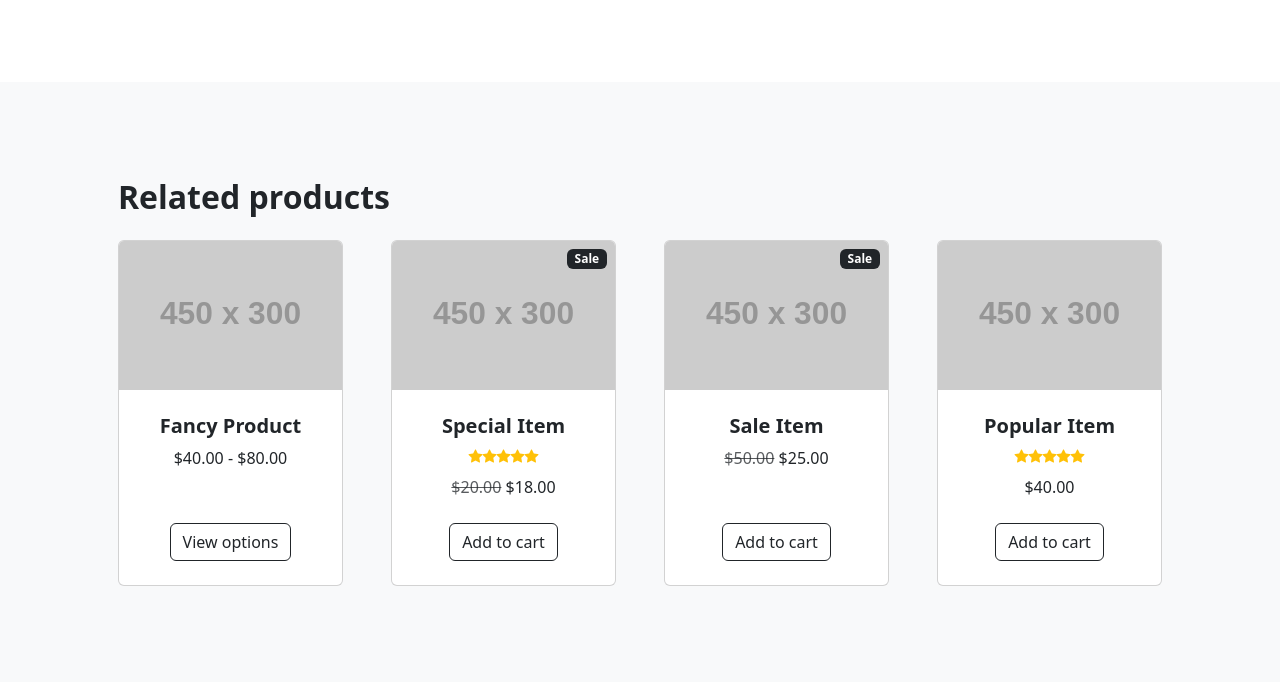
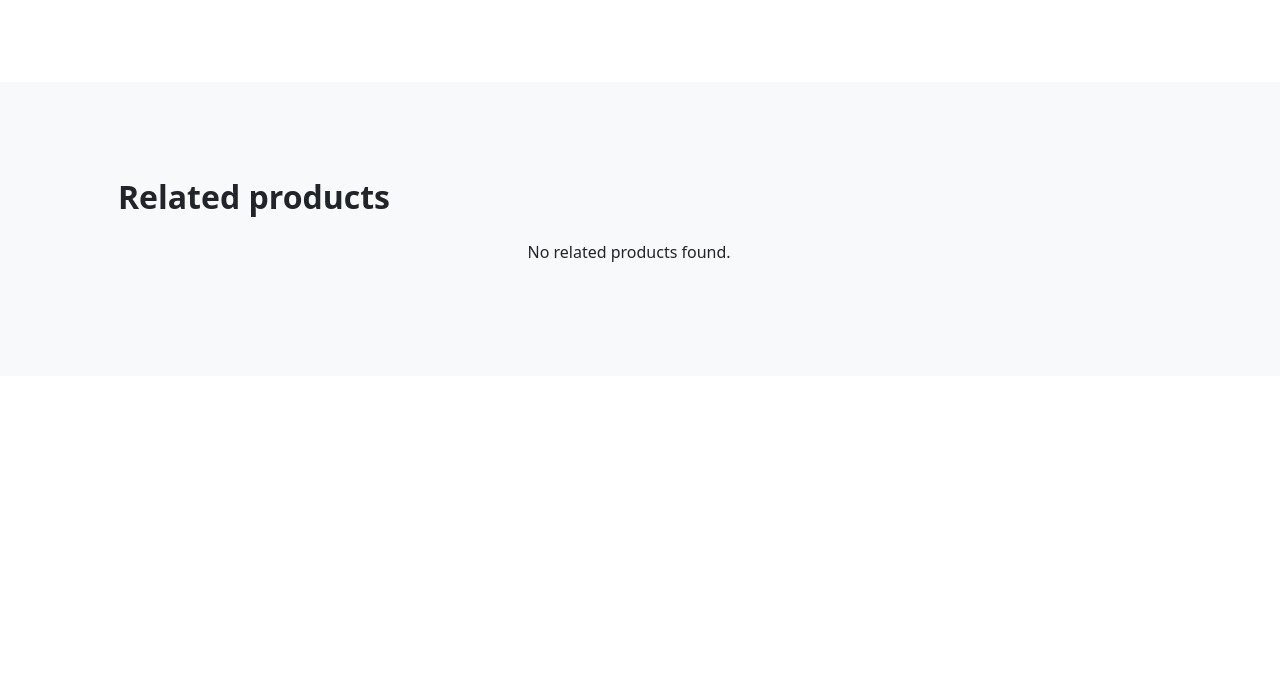
Before and after one commit to mkumm14/online-marketplace-g1, a Django app: page /products/1 in a window 1280 px wide. Shown: the part 540-1222 px from the top of the page. After the commit the page ends 802 px from the top, so only its background shows below. Run offline with Django 4.2, Linux system fonts and the light colour scheme; tables that the repository leaves empty hold one stand-in row (values such as "Sample post"); grey boxes marked "Sample" are stand-in pictures; grey boxes labelled with a size stand in for pictures from a placeholder-image service; some libraries are stand-ins or nearby versions.

Commit message:
added related products

```diff
--- a/cart/urls.py
+++ b/cart/urls.py
@@ -11,6 +11,8 @@ urlpatterns = [
         path('remove_discount/', views.remove_discount, name='remove_discount'),
            path('checkout/', views.checkout, name='checkout'),
     path('order_success/', views.order_success, name='order_success'),
+        path('order_history/', views.order_history, name='order_history'),
+
 
 
 
--- a/product/templates/product/product.html
+++ b/product/templates/product/product.html
@@ -41,106 +41,32 @@
     <div class="container px-4 px-lg-5 mt-5">
         <h2 class="fw-bolder mb-4">Related products</h2>
         <div class="row gx-4 gx-lg-5 row-cols-2 row-cols-md-3 row-cols-xl-4 justify-content-center">
+            {% for related_product in related_products %}
                 <div class="col mb-5">
                     <div class="card h-100">
                         <!-- Product image-->
-                    <img class="card-img-top" src="https://dummyimage.com/450x300/dee2e6/6c757d.jpg" alt="..." />
+                        <img class="card-img-top" src="{{related_product.image.url}}" alt="{{related_product.name}}" />
                         <!-- Product details-->
                         <div class="card-body p-4">
                             <div class="text-center">
                                 <!-- Product name-->
-                            <h5 class="fw-bolder">Fancy Product</h5>
+                                <h5 class="fw-bolder">{{related_product.name}}</h5>
                                 <!-- Product price-->
-                            $40.00 - $80.00
+                                ${{related_product.price}}
                             </div>
                         </div>
                         <!-- Product actions-->
                         <div class="card-footer p-4 pt-0 border-top-0 bg-transparent">
-                        <div class="text-center"><a class="btn btn-outline-dark mt-auto" href="#">View options</a></div>
+                            <div class="text-center"><a class="btn btn-outline-dark mt-auto" href="{% url 'product-page' related_product.pk %}">View details</a></div>
                         </div>
                     </div>
                 </div>
+            {% empty %}
                 <div class="col mb-5">
-                <div class="card h-100">
-                    <!-- Sale badge-->
-                    <div class="badge bg-dark text-white position-absolute" style="top: 0.5rem; right: 0.5rem">Sale</div>
-                    <!-- Product image-->
-                    <img class="card-img-top" src="https://dummyimage.com/450x300/dee2e6/6c757d.jpg" alt="..." />
-                    <!-- Product details-->
-                    <div class="card-body p-4">
-                        <div class="text-center">
-                            <!-- Product name-->
-                            <h5 class="fw-bolder">Special Item</h5>
-                            <!-- Product reviews-->
-                            <div class="d-flex justify-content-center small text-warning mb-2">
-                                <div class="bi-star-fill"></div>
-                                <div class="bi-star-fill"></div>
-                                <div class="bi-star-fill"></div>
-                                <div class="bi-star-fill"></div>
-                                <div class="bi-star-fill"></div>
+                    <p>No related products found.</p>
                 </div>
-                            <!-- Product price-->
-                            <span class="text-muted text-decoration-line-through">$20.00</span>
-                            $18.00
-                        </div>
-                    </div>
-                    <!-- Product actions-->
-                    <div class="card-footer p-4 pt-0 border-top-0 bg-transparent">
-                        <div class="text-center"><a class="btn btn-outline-dark mt-auto" href="#">Add to cart</a></div>
-                    </div>
-                </div>
-            </div>
-            <div class="col mb-5">
-                <div class="card h-100">
-                    <!-- Sale badge-->
-                    <div class="badge bg-dark text-white position-absolute" style="top: 0.5rem; right: 0.5rem">Sale</div>
-                    <!-- Product image-->
-                    <img class="card-img-top" src="https://dummyimage.com/450x300/dee2e6/6c757d.jpg" alt="..." />
-                    <!-- Product details-->
-                    <div class="card-body p-4">
-                        <div class="text-center">
-                            <!-- Product name-->
-                            <h5 class="fw-bolder">Sale Item</h5>
-                            <!-- Product price-->
-                            <span class="text-muted text-decoration-line-through">$50.00</span>
-                            $25.00
-                        </div>
-                    </div>
-                    <!-- Product actions-->
-                    <div class="card-footer p-4 pt-0 border-top-0 bg-transparent">
-                        <div class="text-center"><a class="btn btn-outline-dark mt-auto" href="#">Add to cart</a></div>
-                    </div>
-                </div>
-            </div>
-            <div class="col mb-5">
-                <div class="card h-100">
-                    <!-- Product image-->
-                    <img class="card-img-top" src="https://dummyimage.com/450x300/dee2e6/6c757d.jpg" alt="..." />
-                    <!-- Product details-->
-                    <div class="card-body p-4">
-                        <div class="text-center">
-                            <!-- Product name-->
-                            <h5 class="fw-bolder">Popular Item</h5>
-                            <!-- Product reviews-->
-                            <div class="d-flex justify-content-center small text-warning mb-2">
-                                <div class="bi-star-fill"></div>
-                                <div class="bi-star-fill"></div>
-                                <div class="bi-star-fill"></div>
-                                <div class="bi-star-fill"></div>
-                                <div class="bi-star-fill"></div>
-                            </div>
-                            <!-- Product price-->
-                            $40.00
-                        </div>
-                    </div>
-                    <!-- Product actions-->
-                    <div class="card-footer p-4 pt-0 border-top-0 bg-transparent">
-                        <div class="text-center"><a class="btn btn-outline-dark mt-auto" href="#">Add to cart</a></div>
-                    </div>
-                </div>
-            </div>
+            {% endfor %}
         </div>
     </div>
 </section>
-
 {% endblock content %}
--- a/product/views.py
+++ b/product/views.py
@@ -12,4 +12,6 @@ from .filters import ProductFilter
 def product(request, pk):
     product = Product.objects.get(id=pk)
 
-    return render(request, "product/product.html", {'product':product})
+    related_products = Product.objects.filter(categories__in=product.categories.all()).exclude(id=pk)[:4]
+
+    return render(request, "product/product.html", {'product': product, 'related_products': related_products})
--- a/templates/base.html
+++ b/templates/base.html
@@ -112,6 +112,7 @@
                             <hr class="dropdown-divider" />
                         </li>
                         <li><a class="dropdown-item" href="{% url 'cart' %}">Cart</a></li>
+                        <li><a class="dropdown-item" href="{% url 'order_history' %}">Order History</a></li>
                         <li><a class="dropdown-item" href="{% url 'main:logout' %}">Log Out</a></li>
                     </ul>
                 </div>
```
Also changed, not shown: cart/templates/order/order_history.html (added, +31 -0 lines), cart/views.py (+10 -0 lines). Lines whose indentation alone changed are shown as unchanged.
